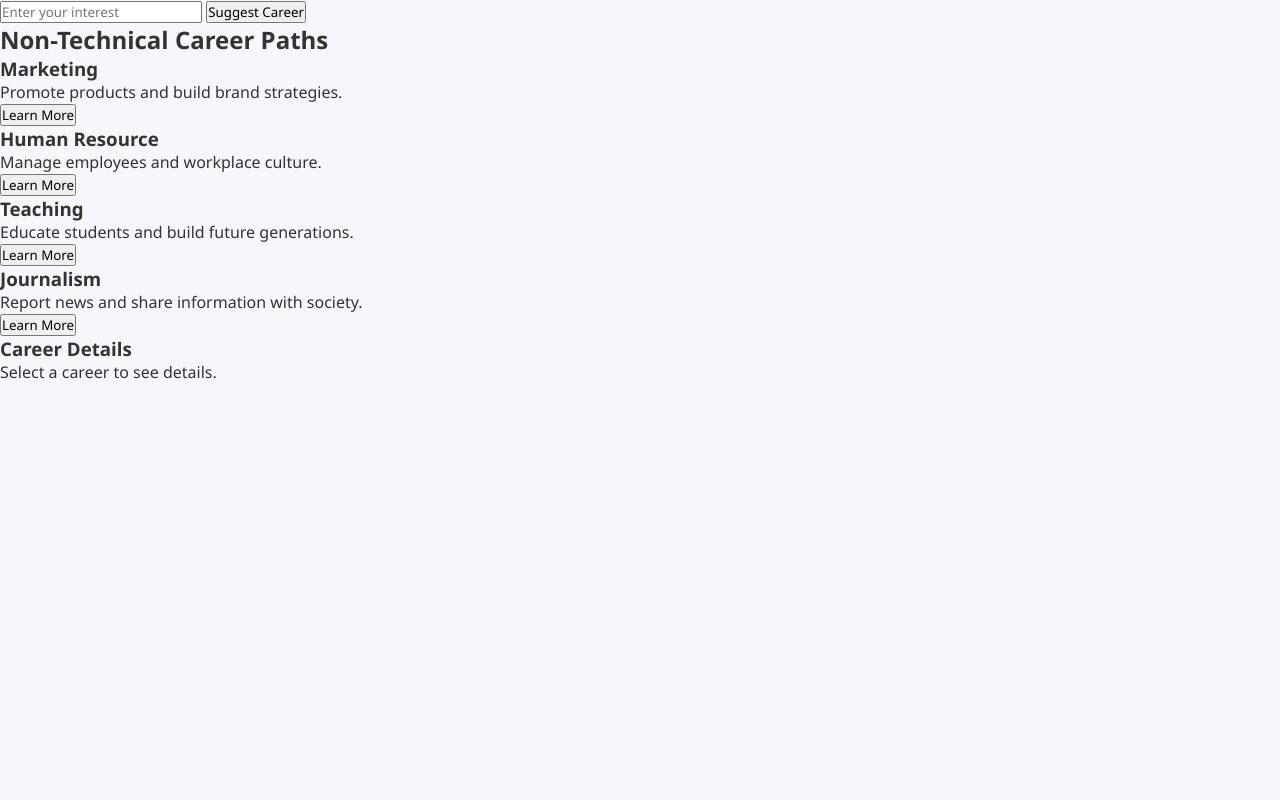
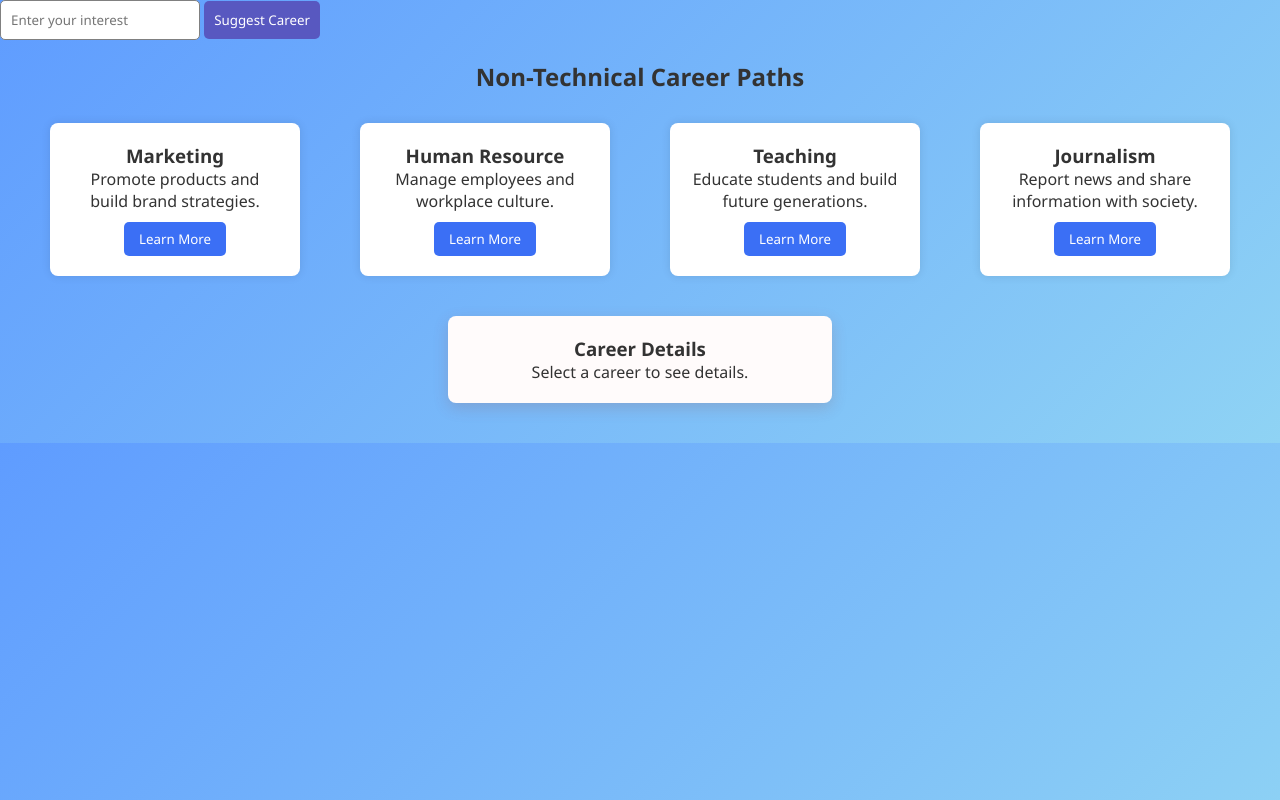
Before and after one commit to Hridita08/PathFinder, a plain HTML site: page PathFinder Frontend/non-technical.html in a window 1280 px wide. Drawn offline with Linux system fonts and the light colour scheme; files whose address does not match are found by name.

Commit message:
added css for non-technical from taifa

```diff
--- a/PathFinder Frontend/style.css
+++ b/PathFinder Frontend/style.css
@@ -1458,4 +1458,84 @@ body{background:#f5f7fa;color:#333;}
     .sidebar.active ~ .content{margin-left:200px;}
     .post-box, .post-card{width:95%;}
 }
-/* Profile page */
+/* non-technical page */
+body{
+font-family: Arial, sans-serif;
+background: linear-gradient(135deg,#5f9cff,#8fd3f4);
+margin:0;
+padding:0;
+text-align:left;
+}
+
+h1{
+color:white;
+margin-top:60px;
+}
+
+.title{
+text-align:center;
+margin-top:20px;
+}
+
+.career-container{
+display:flex;
+gap:60px;
+justify-content:center;
+margin-top:30px;
+flex-wrap:wrap;
+}
+
+.career-card{
+background:#fff;
+padding:20px;
+width:250px;
+border-radius:8px;
+box-shadow:0 0 10px rgba(0,0,0,0.1);
+transition:0.3s;
+text-align:center;
+}
+
+.career-card:hover{
+    transform:translateY(-8px);
+    box-shadow:0 10px 25px rgba(184, 100, 100, 0.3);
+     transform: scale(1.05);
+    transition: 0.3s;
+}
+
+.career-card button{
+background:#3b6ff5;
+color:white;
+border:none;
+padding:8px 15px;
+margin-top:10px;
+cursor:pointer;
+border-radius:5px;
+}
+button:hover{
+    background:#3a66a3;
+}
+
+.details-box{
+margin:40px auto;
+width:30%;
+background:#fffbfb;
+padding:20px;
+border-radius:8px;
+box-shadow:0 5px 15px rgba(146, 77, 77, 0.2) ;
+text-align:center;
+}
+
+input {
+    padding: 10px;
+    width: 200px;
+    border-radius: 5px;
+    border: 1px solid gray;
+}
+
+button {
+    padding: 10px;
+    background-color: rgb(88, 88, 192);
+    color: white;
+    border: none;
+    border-radius: 5px;
+}
```
